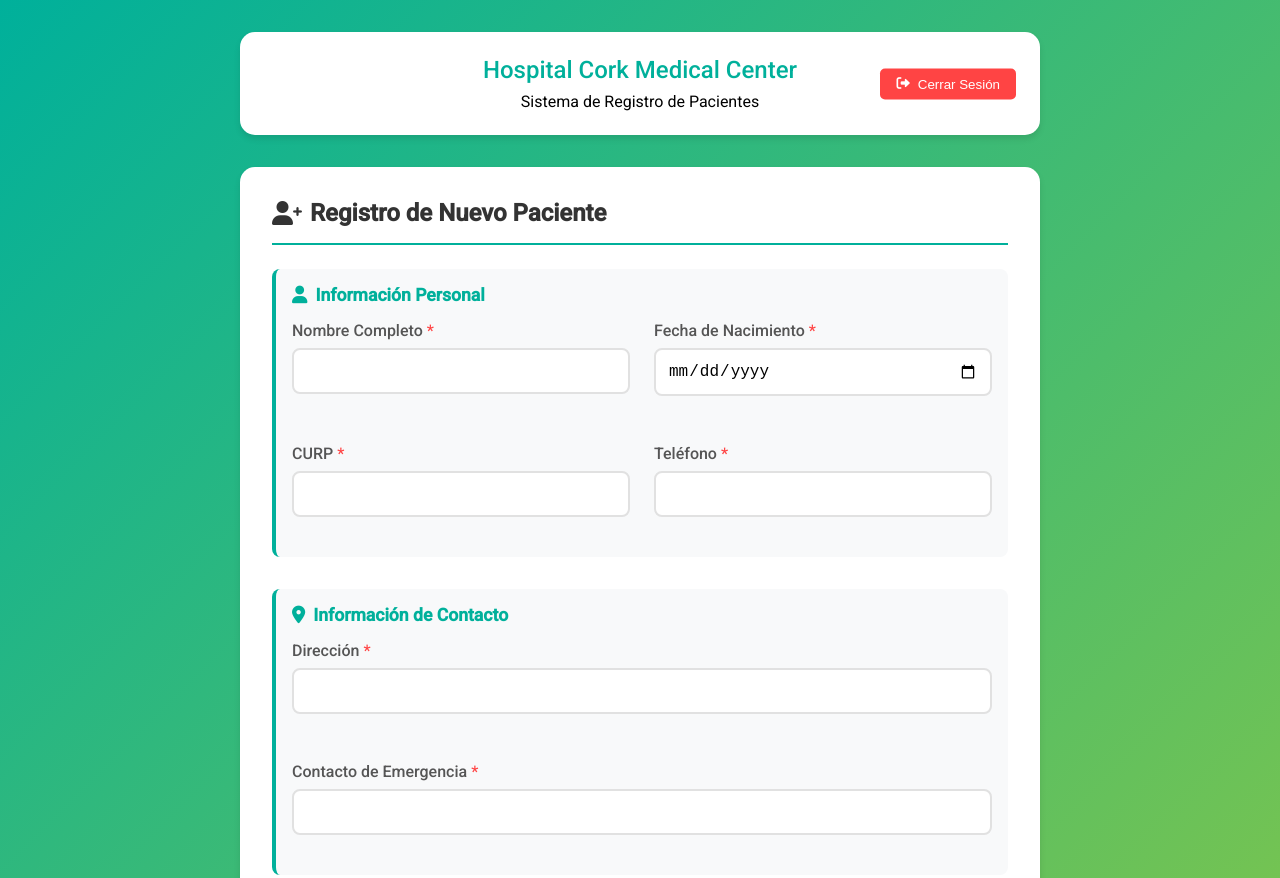
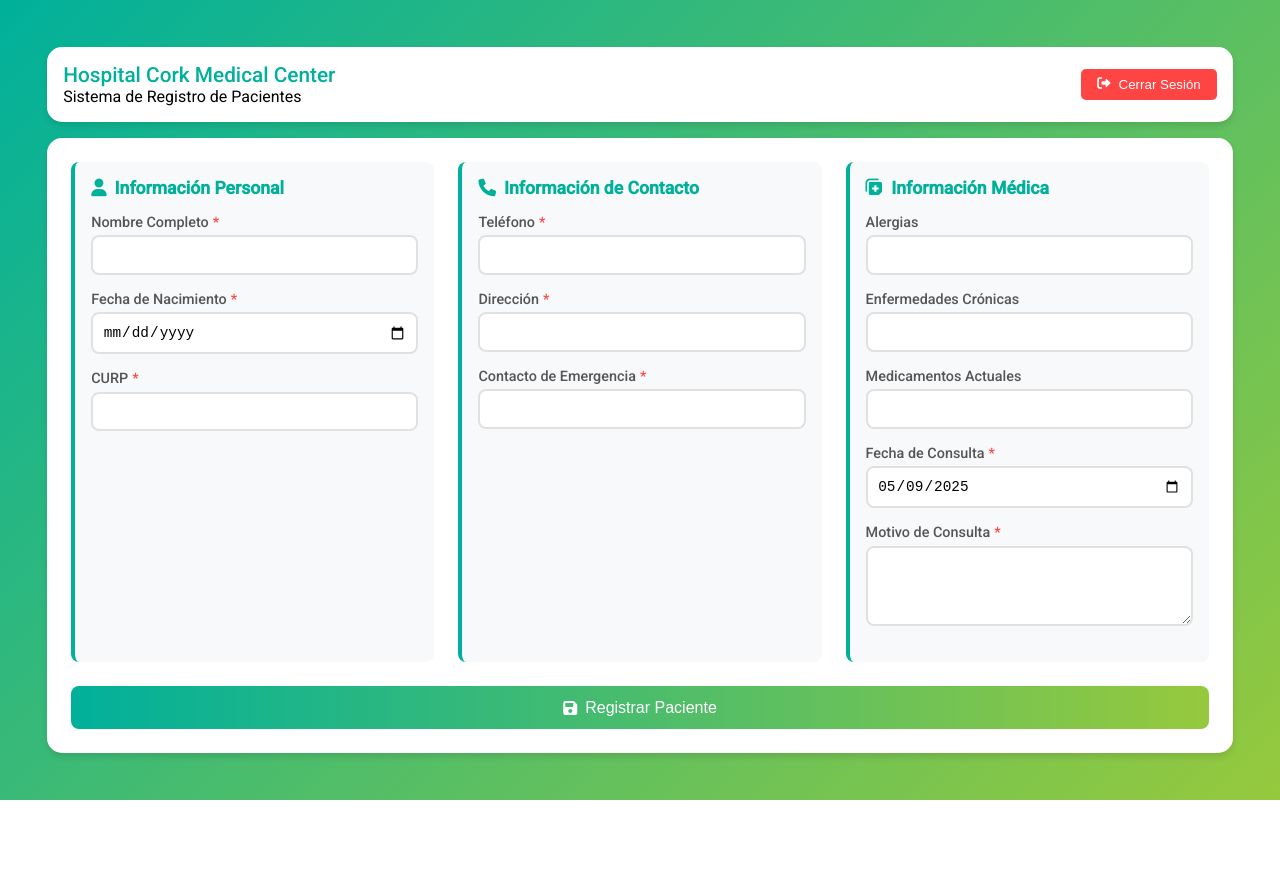
Before and after one commit to Corklicense190/Proyecto-Final-DevOps, a website: page public/index.html in a window 1280 px wide. Shown: the top 878 px of the page. After the commit the page ends 800 px from the top, so only its background shows below. Drawn offline with Linux system fonts and the light colour scheme.

Commit message:
Mejora de diseño Index v2

```diff
--- a/public/index.html
+++ b/public/index.html
@@ -15,31 +15,44 @@
 
     body {
       font-family: 'Roboto', sans-serif;
-      min-height: 100vh;
+      height: 100vh;
       background: linear-gradient(135deg, #00b09b, #96c93d);
-      padding: 2rem;
+      display: flex;
+      align-items: center;
+      justify-content: center;
+      overflow: hidden;
+      padding: 1rem;
     }
 
     .container {
-      max-width: 800px;
-      margin: 0 auto;
+      width: 95%;
+      max-height: 90vh;
+      display: flex;
+      flex-direction: column;
     }
 
     .header {
       background: white;
-      padding: 1.5rem;
+      padding: 1rem;
       border-radius: 15px;
-      margin-bottom: 2rem;
+      margin-bottom: 1rem;
       box-shadow: 0 4px 6px rgba(0, 0, 0, 0.1);
-      text-align: center;
-      position: relative;
+      display: flex;
+      justify-content: space-between;
+      align-items: center;
+    }
+
+    .header-content {
+      text-align: left;
+    }
+
+    .hospital-name {
+      color: #00b09b;
+      font-size: 1.3rem;
+      font-weight: 500;
     }
 
     .logout-btn {
-      position: absolute;
-      right: 1.5rem;
-      top: 50%;
-      transform: translateY(-50%);
       padding: 0.5rem 1rem;
       background: #ff4444;
       color: white;
@@ -56,74 +69,21 @@
       background: #cc0000;
     }
 
-    .hospital-name {
-      color: #00b09b;
-      font-size: 1.5rem;
-      font-weight: 500;
-      margin-bottom: 0.5rem;
-    }
-
     .form-container {
       background: white;
-      padding: 2rem;
+      padding: 1.5rem;
       border-radius: 15px;
       box-shadow: 0 4px 6px rgba(0, 0, 0, 0.1);
-    }
-
-    .form-title {
-      color: #333;
-      margin-bottom: 1.5rem;
-      padding-bottom: 1rem;
-      border-bottom: 2px solid #00b09b;
-      display: flex;
-      align-items: center;
-      gap: 0.5rem;
-    }
-
-    .form-grid {
       display: grid;
-      grid-template-columns: repeat(2, 1fr);
+      grid-template-columns: repeat(3, 1fr);
       gap: 1.5rem;
-    }
-
-    .form-group {
-      margin-bottom: 1.5rem;
-    }
-
-    .form-group.full-width {
-      grid-column: 1 / -1;
-    }
-
-    .form-label {
-      display: block;
-      margin-bottom: 0.5rem;
-      color: #555;
-      font-weight: 500;
-    }
-
-    .form-input {
-      width: 100%;
-      padding: 0.75rem;
-      border: 2px solid #e1e1e1;
-      border-radius: 8px;
-      font-size: 1rem;
-      transition: all 0.3s ease;
-    }
-
-    .form-input:focus {
-      border-color: #00b09b;
-      outline: none;
-    }
-
-    .form-textarea {
-      resize: vertical;
-      min-height: 100px;
+      overflow-y: auto;
+      max-height: calc(90vh - 100px);
     }
 
     .form-section {
-      margin-bottom: 2rem;
+      background: #f8f9fa;
       padding: 1rem;
-      background: #f8f9fa;
       border-radius: 8px;
       border-left: 4px solid #00b09b;
     }
@@ -137,16 +97,46 @@
       gap: 0.5rem;
     }
 
+    .form-group {
+      margin-bottom: 1rem;
+    }
+
+    .form-label {
+      display: block;
+      margin-bottom: 0.3rem;
+      color: #555;
+      font-weight: 500;
+      font-size: 0.9rem;
+    }
+
+    .form-input {
+      width: 100%;
+      padding: 0.6rem;
+      border: 2px solid #e1e1e1;
+      border-radius: 8px;
+      font-size: 0.9rem;
+      transition: all 0.3s ease;
+    }
+
+    .form-input:focus {
+      border-color: #00b09b;
+      outline: none;
+    }
+
+    .form-textarea {
+      resize: vertical;
+      min-height: 80px;
+    }
+
     .submit-btn {
+      grid-column: span 3;
       background: linear-gradient(to right, #00b09b, #96c93d);
       color: white;
       border: none;
-      padding: 1rem 2rem;
+      padding: 0.8rem;
       border-radius: 8px;
-      font-size: 1.1rem;
+      font-size: 1rem;
       cursor: pointer;
-      width: 100%;
-      margin-top: 1rem;
       transition: transform 0.3s ease;
       display: flex;
       justify-content: center;
@@ -160,47 +150,78 @@
 
     .success-message {
       display: none;
+      position: fixed;
+      top: 20px;
+      right: 20px;
       background: #00C851;
       color: white;
       padding: 1rem;
       border-radius: 8px;
-      margin-top: 1rem;
-      text-align: center;
-      animation: fadeIn 0.3s ease;
+      animation: slideIn 0.3s ease;
+      z-index: 1000;
     }
 
-    @keyframes fadeIn {
-      from { opacity: 0; transform: translateY(-10px); }
-      to { opacity: 1; transform: translateY(0); }
+    @keyframes slideIn {
+      from { transform: translateX(100%); opacity: 0; }
+      to { transform: translateX(0); opacity: 1; }
     }
 
-    /* Estilos para campos requeridos */
     .required::after {
       content: '*';
       color: #ff4444;
       margin-left: 4px;
     }
 
-    /* Estilos responsivos */
-    @media (max-width: 768px) {
-      .form-grid {
-        grid-template-columns: 1fr;
+    /* Scrollbar personalizado */
+    ::-webkit-scrollbar {
+      width: 8px;
     }
 
-      .container {
-        padding: 1rem;
+    ::-webkit-scrollbar-track {
+      background: #f1f1f1;
+      border-radius: 4px;
+    }
+
+    ::-webkit-scrollbar-thumb {
+      background: #00b09b;
+      border-radius: 4px;
+    }
+
+    ::-webkit-scrollbar-thumb:hover {
+      background: #008f7f;
+    }
+
+    @media (max-width: 1200px) {
+      .form-container {
+        grid-template-columns: repeat(2, 1fr);
+      }
+
+      .submit-btn {
+        grid-column: span 2;
+      }
+    }
+
+    @media (max-width: 768px) {
+      .form-container {
+        grid-template-columns: 1fr;
+        max-height: calc(100vh - 150px);
+      }
+
+      .submit-btn {
+        grid-column: 1;
       }
 
       .header {
-        padding: 1rem;
+        flex-direction: column;
+        gap: 1rem;
       }
 
-      .logout-btn {
-        position: static;
-        transform: none;
-        margin-top: 1rem;
-        width: 100%;
-        justify-content: center;
+      .header-content {
+        text-align: center;
+      }
+
+      body {
+        padding: 0.5rem;
       }
     }
   </style>
@@ -208,24 +229,20 @@
 <body>
   <div class="container">
     <header class="header">
+      <div class="header-content">
         <div class="hospital-name">Hospital Cork Medical Center</div>
         <p>Sistema de Registro de Pacientes</p>
+      </div>
       <button class="logout-btn" onclick="location.href='login.html'">
         <i class="fas fa-sign-out-alt"></i> Cerrar Sesión
       </button>
     </header>
 
-    <div class="form-container">
-      <h2 class="form-title">
-        <i class="fas fa-user-plus"></i> Registro de Nuevo Paciente
-      </h2>
-
-      <form id="pacienteForm">
+    <form id="pacienteForm" class="form-container">
       <div class="form-section">
         <h3 class="section-title">
           <i class="fas fa-user"></i> Información Personal
         </h3>
-          <div class="form-grid">
         <div class="form-group">
           <label class="form-label required" for="nombre">Nombre Completo</label>
           <input type="text" class="form-input" id="nombre" name="nombre" required>
@@ -240,27 +257,24 @@
                  pattern="[A-Z]{4}[0-9]{6}[HM][A-Z]{5}[0-9]{2}"
                  title="Ingrese un CURP válido">
         </div>
+      </div>
+
+      <div class="form-section">
+        <h3 class="section-title">
+          <i class="fas fa-phone"></i> Información de Contacto
+        </h3>
         <div class="form-group">
           <label class="form-label required" for="telefono">Teléfono</label>
           <input type="tel" class="form-input" id="telefono" name="telefono" required
                  pattern="[0-9]{10}" title="Ingrese un número de 10 dígitos">
         </div>
-          </div>
-        </div>
-
-        <div class="form-section">
-          <h3 class="section-title">
-            <i class="fas fa-map-marker-alt"></i> Información de Contacto
-          </h3>
-          <div class="form-grid">
-            <div class="form-group full-width">
+        <div class="form-group">
           <label class="form-label required" for="direccion">Dirección</label>
           <input type="text" class="form-input" id="direccion" name="direccion" required>
         </div>
-            <div class="form-group full-width">
+        <div class="form-group">
           <label class="form-label required" for="contactoEmergencia">Contacto de Emergencia</label>
           <input type="text" class="form-input" id="contactoEmergencia" name="contactoEmergencia" required>
-            </div>
         </div>
       </div>
 
@@ -268,27 +282,25 @@
         <h3 class="section-title">
           <i class="fas fa-notes-medical"></i> Información Médica
         </h3>
-          <div class="form-grid">
         <div class="form-group">
           <label class="form-label" for="alergias">Alergias</label>
           <input type="text" class="form-input" id="alergias" name="alergias">
         </div>
         <div class="form-group">
-              <label class="form-label" for="enfermedades">Enfermedades</label>
+          <label class="form-label" for="enfermedades">Enfermedades Crónicas</label>
           <input type="text" class="form-input" id="enfermedades" name="enfermedades">
         </div>
         <div class="form-group">
-              <label class="form-label" for="medicamentos">Medicamentos</label>
+          <label class="form-label" for="medicamentos">Medicamentos Actuales</label>
           <input type="text" class="form-input" id="medicamentos" name="medicamentos">
         </div>
         <div class="form-group">
-              <label class="form-label" for="ultimaConsulta">Última Consulta</label>
-              <input type="date" class="form-input" id="ultimaConsulta" name="ultimaConsulta">
+          <label class="form-label required" for="fechaConsulta">Fecha de Consulta</label>
+          <input type="date" class="form-input" id="fechaConsulta" name="fechaConsulta" required>
         </div>
-            <div class="form-group full-width">
-              <label class="form-label required" for="motivoConsulta">Motivo de la Consulta</label>
+        <div class="form-group">
+          <label class="form-label required" for="motivoConsulta">Motivo de Consulta</label>
           <textarea class="form-input form-textarea" id="motivoConsulta" name="motivoConsulta" required></textarea>
-            </div>
         </div>
       </div>
 
@@ -301,7 +313,6 @@
       <i class="fas fa-check-circle"></i> Paciente registrado exitosamente
     </div>
   </div>
-  </div>
 
   <script>
     document.getElementById('pacienteForm').addEventListener('submit', async (e) => {
@@ -309,7 +320,6 @@
       const submitBtn = e.target.querySelector('button[type="submit"]');
       const successMessage = document.getElementById('successMessage');
 
-      // Cambiar el botón a estado de carga
       submitBtn.innerHTML = '<i class="fas fa-spinner fa-spin"></i> Registrando...';
       submitBtn.disabled = true;
 
@@ -326,11 +336,9 @@
         const result = await response.json();
 
         if (response.ok) {
-          // Mostrar mensaje de éxito
           successMessage.style.display = 'block';
           e.target.reset();
 
-          // Ocultar mensaje después de 3 segundos
           setTimeout(() => {
             successMessage.style.display = 'none';
           }, 3000);
@@ -340,7 +348,6 @@
       } catch (error) {
         alert('Error: ' + error.message);
       } finally {
-        // Restaurar el botón
         submitBtn.innerHTML = '<i class="fas fa-save"></i> Registrar Paciente';
         submitBtn.disabled = false;
       }
@@ -355,6 +362,14 @@
     document.getElementById('telefono').addEventListener('input', function(e) {
       this.value = this.value.replace(/[^0-9]/g, '').slice(0, 10);
     });
+
+    document.addEventListener('DOMContentLoaded', function() {
+    // Establecer la fecha actual por defecto en el campo de fecha de consulta
+    const today = new Date();
+    const formattedDate = today.toISOString().split('T')[0];
+    document.getElementById('fechaConsulta').value = formattedDate;
+    });
+
   </script>
 </body>
 </html>
```
Lines whose indentation alone changed are shown as unchanged.
